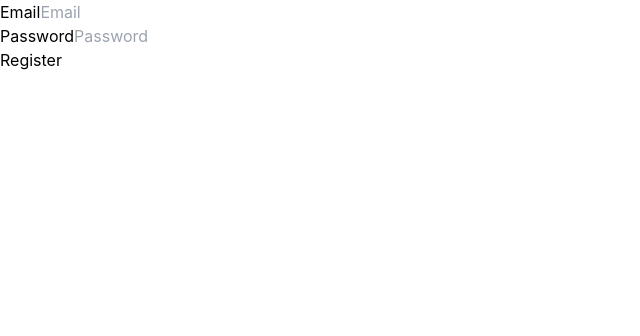
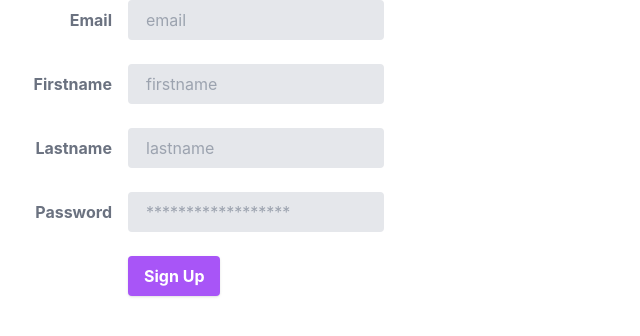
Before and after one commit to adia-dev/pa-easy-scooter-2022, a React (Create React App) app: page /signup in a window 1280 px wide. Shown: the top 336 px of the page, without its empty margins (0-640 px from the left). Built offline with nearby package versions, Linux system fonts and the light colour scheme; no server answers.

Commit message:
Start login page

```diff
--- a/package.json
+++ b/package.json
@@ -6,6 +6,7 @@
     "@testing-library/jest-dom": "^5.16.4",
     "@testing-library/react": "^13.2.0",
     "@testing-library/user-event": "^13.5.0",
+    "axios": "^0.27.2",
     "firebase": "^9.7.0",
     "react": "^18.1.0",
     "react-dom": "^18.1.0",
--- a/src/App.js
+++ b/src/App.js
@@ -18,6 +18,7 @@ function App() {
         <Routes>
           <Route element={<PrivateRoutes redirect={defaultRedirect} />} >
             <Route exact path="/" element={<Home />} />
+            <Route exact path=":id" element={<Home />} />
           </Route>
           <Route path="/login" element={<Login history={history} />} />
           <Route path="/signup" element={<Signup history={history} />} />
--- a/src/core/AuthProvider.js
+++ b/src/core/AuthProvider.js
@@ -1,3 +1,4 @@
+import axios from 'axios'
 import React, { useEffect, useState } from 'react'
 import { auth } from './base'
 
@@ -10,6 +11,8 @@ const AuthProvider = ({ children }) => {
 
     useEffect(() => {
         auth.onAuthStateChanged(setCurrentUser)
+
+
         setLoading(false)
     }, [])
 
@@ -18,7 +21,7 @@ const AuthProvider = ({ children }) => {
 
     return (
         <AuthContext.Provider
-            value={{ currentUser }}
+            value={{ currentUser, setCurrentUser }}
         >
             {children}
         </AuthContext.Provider>
--- a/src/pages/Home.js
+++ b/src/pages/Home.js
@@ -6,14 +6,19 @@ import { auth } from '../core/base'
 import scooter_01 from '../assets/images/scooter_01.png'
 import { BsBatteryCharging, BsFillPlayFill, BsLightningCharge, BsMap, BsSpeedometer2 } from 'react-icons/bs'
 import { GiFullMotorcycleHelmet } from 'react-icons/gi'
+import { useParams } from 'react-router-dom'
 
 const Home = () => {
 
     const { currentUser } = useContext(AuthContext)
+    const params = useParams()
+
 
     // if (!currentUser) {
-    //     return <Navigate to="/login" />
+    //     return <Navigate to="/login" test={true} />
     // }
+
+    console.log(params)
 
     const handleLogOut = () => {
         auth.signOut();
--- a/src/pages/Login.js
+++ b/src/pages/Login.js
@@ -1,10 +1,15 @@
 import { signInWithEmailAndPassword } from '@firebase/auth'
+import axios from 'axios'
 import React, { useCallback, useContext } from 'react'
-import { Navigate } from 'react-router'
+import { useNavigate } from 'react-router'
 import { AuthContext } from '../core/AuthProvider'
 import { auth } from '../core/base'
+import { IoLanguage } from 'react-icons/io5'
+import { MdDarkMode } from 'react-icons/md'
 
 const Login = ({ history }) => {
+
+    const navigate = useNavigate()
 
     const handleLogin = useCallback(async event => {
         event.preventDefault()
@@ -12,22 +17,72 @@ const Login = ({ history }) => {
         const { email, password } = event.target.elements
 
         try {
-            console.log(auth)
             await signInWithEmailAndPassword(auth, email.value, password.value)
-            history.push("/")
         } catch (error) {
             console.error(error)
         }
     }, [history])
 
-    const { currentUser } = useContext(AuthContext)
+
+    const { currentUser, setCurrentUser } = useContext(AuthContext)
 
     if (currentUser) {
-        return <Navigate to="/" />
+
+        const bodyFormData = new FormData();
+        bodyFormData.append('email', currentUser.email)
+
+        axios({
+            method: "post",
+            url: "http://localhost:8888/api/users",
+            data: bodyFormData,
+            headers: { "Content-Type": "multipart/form-data" },
+        })
+            .then(function (res) {
+                //handle success
+                const user = Object.assign({}, { firebaseUser: currentUser }, res.data.user)
+                setCurrentUser(user)
+
+            })
+            .catch(function (error) {
+                //handle error
+
+                console.log(error);
+            });
+
     }
 
     return (
-        <div className='w-screen h-screen'>
+        <div className='w-screen h-screen bg-[#F1EAE4]'>
+            <div className="right-5 top-10 absolute bg-white rounded-xl flex flex-col items-center overflow-hidden">
+                <div className="cursor-pointer hover:bg-gray-200 flex justify-center items-center w-[50px] aspect-square">
+                    <IoLanguage />
+                </div>
+                <div className="w-full h-[1px] bg-gray-200"></div>
+                <div className="cursor-pointer active:bg-gray-600 duration-500 transition-all hover:bg-gray-200 group flex justify-center items-center w-[50px] aspect-square">
+                    <MdDarkMode className='group-hover:rotate-180 group-active:scale-90 group-active:text-yellow-300 transition-all duration-150' />
+                </div>
+            </div>
+            <div className="w-full h-full flex flex-col items-center">
+                <div className="flex flex-col items-center py-3">
+                    <h1 className='text-[5rem]'>Welcome Back</h1>
+                    <p className='text-gray-600'>Join the world's largest community</p>
+                </div>
+
+
+                <div className="flex items-center w-[70%] mx-auto">
+                    <div className="">
+                        <span>Recent logins</span>
+                        <div className="flex items-center space-x-3">
+                            <div className="rounded-xl bg-white flex-col items-center w-[100px] aspect-square">
+                                <img className='' src="https://64.media.tumblr.com/ca95838f356e1ca56c3465739f67f823/3ebced64476d0d28-18/s540x810/3de38feb9391fd3731bebc0a8d1c1e9d382f0efa.jpg" alt="" />
+                            </div>
+                            <div className="rounded-xl bg-white flex-col items-center w-[100px] aspect-square">
+
+                            </div>
+                        </div>
+                    </div>
+                </div>
+            </div>
 
         </div>
     )
--- a/src/pages/Signup.js
+++ b/src/pages/Signup.js
@@ -1,36 +1,97 @@
-import React, { useCallback } from 'react'
+import React, { useCallback, useContext } from 'react'
 import { auth } from '../core/base'
+import axios from "axios";
 import { createUserWithEmailAndPassword } from 'firebase/auth'
+import { useNavigate } from 'react-router-dom';
 
-const Signup = ({ history }) => {
+const Signup = () => {
+
+    const navigate = useNavigate();
 
     const handleSignup = useCallback(async event => {
         event.preventDefault()
 
-        const { email, password } = event.target.elements
+        const { email, firstname, lastname, password } = event.target.elements
+        try {
 
-        try {
-            console.log(auth)
-            await createUserWithEmailAndPassword(auth, email.value, password.value)
-            history.push("/")
+            const bodyFormData = new FormData(event.target);
+
+            axios({
+                method: "post",
+                url: "http://localhost:8888/api/users?id=1",
+                data: bodyFormData,
+                headers: { "Content-Type": "multipart/form-data" },
+            })
+                .then(function (response) {
+                    //handle success
+                    console.log(response);
+                })
+                .catch(function (response) {
+                    //handle error
+                    console.log(response);
+                });
+
+
+            await createUserWithEmailAndPassword(auth, email.value, password.value);
+
+            navigate("/login")
+
         } catch (error) {
             console.error(error)
         }
-    }, [history])
+    }, [navigate])
 
     return (
         <div>
-            <form onSubmit={handleSignup}>
-                <div className="">
-                    <label htmlFor="email">Email</label>
-                    <input type="email" name="email" id="email" placeholder='Email' />
+            <form onSubmit={handleSignup} method="post" className="w-full max-w-sm">
+                <div className="md:flex md:items-center mb-6">
+                    <div className="md:w-1/3">
+                        <label className="block text-gray-500 font-bold md:text-right mb-1 md:mb-0 pr-4" htmlFor="inline-full-name">
+                            Email
+                        </label>
+                    </div>
+                    <div className="md:w-2/3">
+                        <input className="bg-gray-200 appearance-none border-2 border-gray-200 rounded w-full py-2 px-4 text-gray-700 leading-tight focus:outline-none focus:bg-white focus:border-purple-500" name="email" id="inline-full-name" placeholder='email' type="text" />
+                    </div>
                 </div>
-                <div className="">
-                    <label htmlFor="password">Password</label>
-                    <input type="password" name="password" id="password" placeholder='Password' />
+                <div className="md:flex md:items-center mb-6">
+                    <div className="md:w-1/3">
+                        <label className="block text-gray-500 font-bold md:text-right mb-1 md:mb-0 pr-4" htmlFor="inline-full-name">
+                            Firstname
+                        </label>
+                    </div>
+                    <div className="md:w-2/3">
+                        <input className="bg-gray-200 appearance-none border-2 border-gray-200 rounded w-full py-2 px-4 text-gray-700 leading-tight focus:outline-none focus:bg-white focus:border-purple-500" name="firstname" id="inline-full-name" placeholder='firstname' type="text" />
+                    </div>
                 </div>
-
-                <button type="submit">Register</button>
+                <div className="md:flex md:items-center mb-6">
+                    <div className="md:w-1/3">
+                        <label className="block text-gray-500 font-bold md:text-right mb-1 md:mb-0 pr-4" htmlFor="inline-full-name">
+                            Lastname
+                        </label>
+                    </div>
+                    <div className="md:w-2/3">
+                        <input className="bg-gray-200 appearance-none border-2 border-gray-200 rounded w-full py-2 px-4 text-gray-700 leading-tight focus:outline-none focus:bg-white focus:border-purple-500" name="lastname" id="inline-full-name" placeholder='lastname' type="text" />
+                    </div>
+                </div>
+                <div className="md:flex md:items-center mb-6">
+                    <div className="md:w-1/3">
+                        <label className="block text-gray-500 font-bold md:text-right mb-1 md:mb-0 pr-4" htmlFor="inline-password">
+                            Password
+                        </label>
+                    </div>
+                    <div className="md:w-2/3">
+                        <input className="bg-gray-200 appearance-none border-2 border-gray-200 rounded w-full py-2 px-4 text-gray-700 leading-tight focus:outline-none focus:bg-white focus:border-purple-500" name="password" id="inline-password" type="password" placeholder="******************" />
+                    </div>
+                </div>
+                <div className="md:flex md:items-center">
+                    <div className="md:w-1/3"></div>
+                    <div className="md:w-2/3">
+                        <button type="submit" className="shadow bg-purple-500 hover:bg-purple-400 focus:shadow-outline focus:outline-none text-white font-bold py-2 px-4 rounded" >
+                            Sign Up
+                        </button>
+                    </div>
+                </div>
             </form>
         </div>
     )
```
Also changed, not shown: 1 other file (tests, documents, lock files or other folders).
